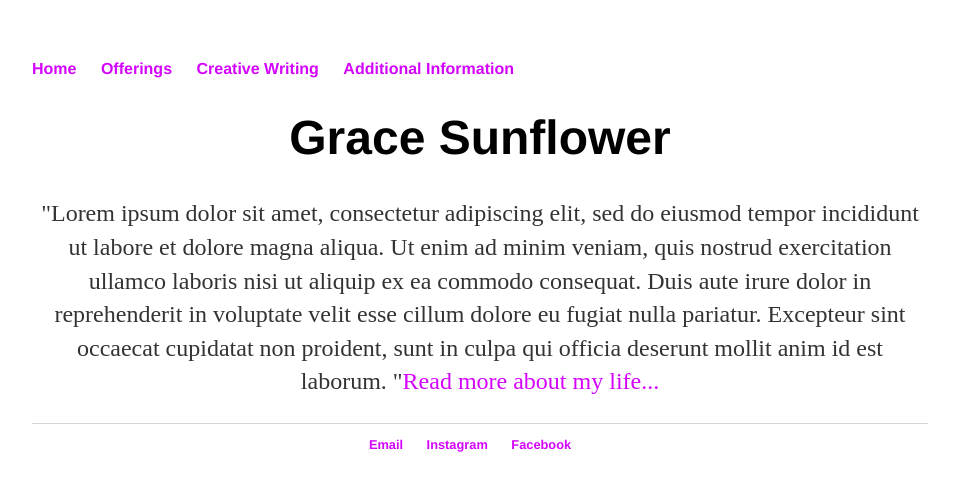
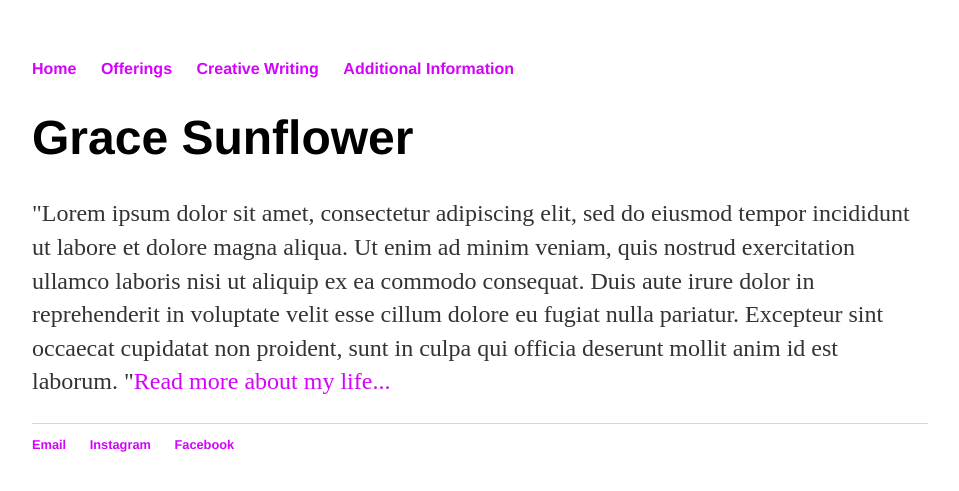
Before and after one commit to Claire-95/GraceWebsite, a Jekyll site: the page built from index.html, in a window 1280 px wide. Shown: the top 491 px of the page, without its empty margins (160-1119 px from the left). Built offline with Jekyll 4.4.1, drawn with Linux system fonts in a browser that asks for light colours.

Commit message:
Update main.css

```diff
--- a/css/main.css
+++ b/css/main.css
@@ -22,18 +22,18 @@ a:hover {
 h1 {
     font-size: 3em;
     font-family:'Helvetica', 'Arial', 'Sans-Serif';
-    text-align: center;
+    text-align: centre;
 }
 p {
     font-size: 1.5em;
     line-height: 1.4em;
     color: #333;
-    text-align: center;
+    text-align: centre;
 }
 footer {
     border-top: 1px solid #d5d5d5;
     font-size: .8em;
-    text-align: center;
+    text-align: centre;
 }
 
 ul.posts {
```
